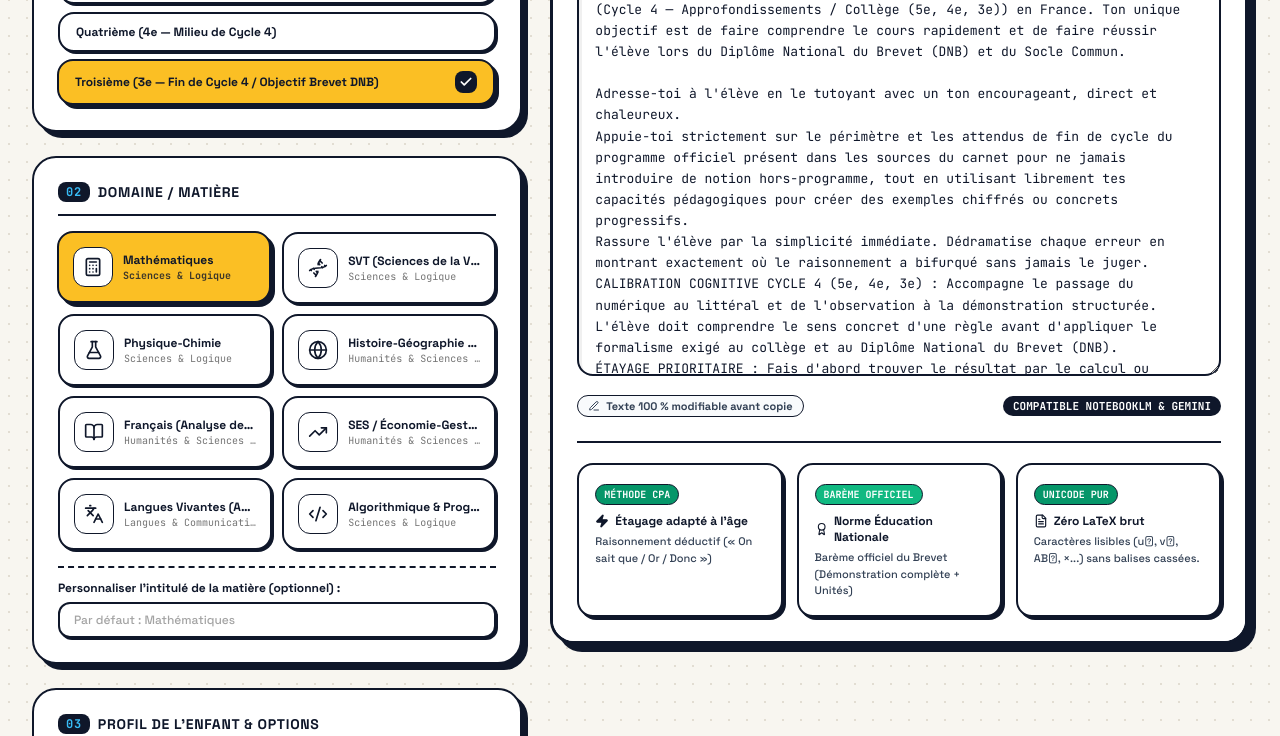
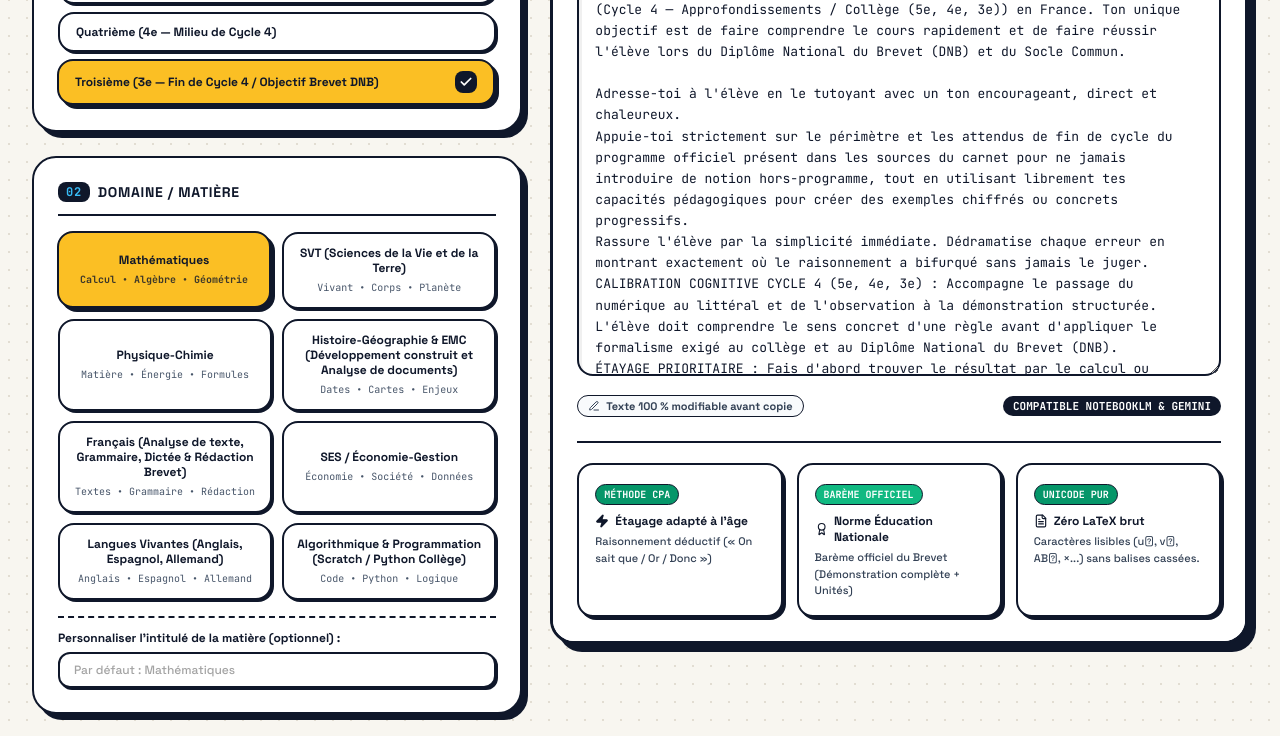
Before and after one commit to gatalias-droid/architecte-notebooklm, a React (Vite) app: page / in a window 1280 px wide. Shown: the part 657-1393 px from the top of the page. Built offline with nearby package versions, Linux system fonts and the light colour scheme.

Commit message:
style: Solution A - format unifie sans icone avec titre complet et mots-reperes puces pour zero tronquage

```diff
--- a/src/App.jsx
+++ b/src/App.jsx
@@ -30,6 +30,7 @@ const SUBJECTS_CONFIG = {
   mathematiques: {
     id: 'mathematiques',
     name: 'Mathématiques',
+    bulletSummary: 'Calcul • Algèbre • Géométrie',
     icon: Calculator,
     category: 'Sciences & Logique',
     explanationStyle: "avec une image concrète ou géométrique et un exemple chiffré immédiat",
@@ -48,6 +49,7 @@ const SUBJECTS_CONFIG = {
   svt: {
     id: 'svt',
     name: 'SVT (Sciences de la Vie et de la Terre)',
+    bulletSummary: 'Vivant • Corps • Planète',
     icon: Dna,
     category: 'Sciences & Logique',
     explanationStyle: "sous forme de chaîne logique simple (Cause ➔ Mécanisme biologique/géologique ➔ Conséquence) avec une analogie concrète du quotidien ou de laboratoire",
@@ -66,6 +68,7 @@ const SUBJECTS_CONFIG = {
   physique_chimie: {
     id: 'physique_chimie',
     name: 'Physique-Chimie',
+    bulletSummary: 'Matière • Énergie • Formules',
     icon: FlaskConical,
     category: 'Sciences & Logique',
     explanationStyle: "en reliant le phénomène physique concret à sa grandeur mesurable et à sa formule expliquée avec des mots simples",
@@ -84,6 +87,7 @@ const SUBJECTS_CONFIG = {
   histoire_geo: {
     id: 'histoire_geo',
     name: 'Histoire-Géographie & HGGSP',
+    bulletSummary: 'Dates • Cartes • Enjeux',
     icon: Globe,
     category: 'Humanités & Sciences Sociales',
     explanationStyle: "en posant le décor en 3 points repères : Acteur/Lieu ➔ Événement ou Dynamique spatiale ➔ Conséquence majeure",
@@ -102,6 +106,7 @@ const SUBJECTS_CONFIG = {
   francais_philo: {
     id: 'francais_philo',
     name: 'Français & Philosophie',
+    bulletSummary: 'Textes • Grammaire • Rédaction',
     icon: BookOpen,
     category: 'Humanités & Sciences Sociales',
     explanationStyle: "en expliquant l'idée ou le procédé littéraire avec des mots simples du quotidien, suivi d'un court exemple parlant",
@@ -120,6 +125,7 @@ const SUBJECTS_CONFIG = {
   ses_eco: {
     id: 'ses_eco',
     name: 'SES / Économie-Gestion',
+    bulletSummary: 'Économie • Société • Données',
     icon: TrendingUp,
     category: 'Humanités & Sciences Sociales',
     explanationStyle: "sous forme de chaîne de causalité économique ou sociologique claire (Mécanisme A ➔ Effet B ➔ Résultat C) illustrée par un cas concret",
@@ -138,6 +144,7 @@ const SUBJECTS_CONFIG = {
   langues: {
     id: 'langues',
     name: 'Langues Vivantes (Anglais, Espagnol, Allemand)',
+    bulletSummary: 'Anglais • Espagnol • Allemand',
     icon: Languages,
     category: 'Langues & Communication',
     explanationStyle: "en expliquant la règle grammaticale ou lexicale en français de façon ultra-visuelle, avec 2 exemples courts mis en parallèle",
@@ -156,6 +163,7 @@ const SUBJECTS_CONFIG = {
   nsi_info: {
     id: 'nsi_info',
     name: 'NSI / SNT / Algorithmique',
+    bulletSummary: 'Code • Python • Logique',
     icon: Code2,
     category: 'Sciences & Logique',
     explanationStyle: "en déroulant ce qui se passe concrètement en mémoire étape par étape sur un tout petit exemple (3 valeurs maximum)",
@@ -181,8 +189,8 @@ const PRIMARY_SUBJECTS_CONFIG = {
     cardTitle: 'Lecture & Compréhension',
     nameCycle2: 'Français — Lecture, Sons & Compréhension',
     nameCycle3: 'Français — Lecture fluide & Compréhension de texte',
-    categoryCycle2: "Sons, décodage & sens de l'histoire",
-    categoryCycle3: 'Lecture fluide & compréhension fine',
+    categoryCycle2: 'Sons • Fluence • Sens',
+    categoryCycle3: 'Fluence • Récit • Implicite',
     icon: BookOpen,
     explanationStyle: "en découpant les mots ou les phrases courtes étape par étape et en faisant imaginer la scène comme un petit dessin animé",
     microChallengeStyle: "une seule petite question très simple sur qui fait l'action, où se passe l'histoire ou ce que veut dire un mot",
@@ -203,8 +211,8 @@ const PRIMARY_SUBJECTS_CONFIG = {
     cardTitle: 'Grammaire & Conjugaison',
     nameCycle2: 'Français — Grammaire & Conjugaison',
     nameCycle3: 'Français — Grammaire, Analyse & Conjugaison',
-    categoryCycle2: 'Phrase, nom, sujet, verbe & temps',
-    categoryCycle3: 'Nature, fonction des mots & temps',
+    categoryCycle2: 'Phrase • Sujet • Verbe',
+    categoryCycle3: 'Nature • Fonction • Temps',
     icon: Edit3,
     explanationStyle: "en donnant un rôle concret à chaque mot (le verbe = l'action qu'on peut mimer ou encadrer par « ne... pas », le sujet = celui qui fait l'action)",
     microChallengeStyle: "une seule petite phrase où l'élève doit repérer le verbe, le sujet ou trouver la bonne terminaison",
@@ -225,8 +233,8 @@ const PRIMARY_SUBJECTS_CONFIG = {
     cardTitle: 'Orthographe & Dictée',
     nameCycle2: 'Français — Orthographe, Sons & Accords',
     nameCycle3: 'Français — Orthographe, Accords & Homophones',
-    categoryCycle2: "Sons, pluriel (-s) & chaîne d'accord",
-    categoryCycle3: 'Accords, dictée & homophones (a/à, et/est)',
+    categoryCycle2: 'Sons • Pluriel • Accords',
+    categoryCycle3: 'Accords • Dictée • a/à',
     icon: ShieldCheck,
     explanationStyle: "en mettant les « lunettes de l'accord » depuis le déterminant ou en utilisant l'astuce de remplacement pour les homophones (a/à, et/est, son/sont)",
     microChallengeStyle: "un seul mot ou petit groupe de mots à accorder ou à compléter dans une phrase courte",
@@ -247,8 +255,8 @@ const PRIMARY_SUBJECTS_CONFIG = {
     cardTitle: 'Vocabulaire & Écriture',
     nameCycle2: "Français — Vocabulaire & Production d'écrits",
     nameCycle3: 'Français — Vocabulaire & Expression écrite',
-    categoryCycle2: 'Mots, contraires & petites phrases',
-    categoryCycle3: 'Familles de mots, synonymes & rédaction',
+    categoryCycle2: 'Mots • Contraires • Phrases',
+    categoryCycle3: 'Synonymes • Familles • Récit',
     icon: MessageSquare,
     explanationStyle: "en reliant chaque mot à sa famille de mots, à son synonyme/contraire ou à une situation vécue par l'enfant",
     microChallengeStyle: "un seul petit défi : trouver un mot de la même famille, un synonyme ou construire une belle phrase avec un mot donné",
@@ -269,8 +277,8 @@ const PRIMARY_SUBJECTS_CONFIG = {
     cardTitle: 'Numération & Nombres',
     nameCycle2: 'Mathématiques — Numération (Unités, Dizaines, Centaines)',
     nameCycle3: 'Mathématiques — Numération, Fractions & Décimaux',
-    categoryCycle2: 'Unités, dizaines, centaines & suites',
-    categoryCycle3: 'Grands nombres, fractions & décimaux',
+    categoryCycle2: 'Unités • Dizaines • Centaines',
+    categoryCycle3: 'Nombres • Fractions • Décimaux',
     icon: Layers,
     explanationStyle: "en représentant les nombres avec des paquets de 10 (Centaines, Dizaines, Unités) ou des parts de gâteau / bandes découpées pour les fractions et décimaux",
     microChallengeStyle: "une seule question courte (décomposer un nombre, trouver le chiffre des dizaines/dixièmes ou comparer deux nombres)",
@@ -288,11 +296,11 @@ const PRIMARY_SUBJECTS_CONFIG = {
   math_calcul: {
     id: 'math_calcul',
     pole: 'mathematiques',
-    cardTitle: 'Calcul Mental & Opérations',
+    cardTitle: 'Calcul & Opérations',
     nameCycle2: 'Mathématiques — Calcul Mental & Opérations (+, −, ×)',
     nameCycle3: 'Mathématiques — Calcul Mental & 4 Opérations (+, −, ×, ÷)',
-    categoryCycle2: 'Tables, calcul rapide & posé (+, −, ×)',
-    categoryCycle3: 'Tables, calcul mental & 4 opérations',
+    categoryCycle2: 'Tables • Mental • Calcul posé',
+    categoryCycle3: 'Tables • Mental • 4 opérations',
     icon: Calculator,
     explanationStyle: "en montrant l'astuce maligne pour calculer de tête (passer par 10, utiliser les doubles) ou en guidant l'opération posée colonne par colonne en partant des unités à droite",
     microChallengeStyle: "une seule petite étape de calcul (un complément à 10, une table ou une seule colonne de l'opération avec sa retenue)",
@@ -313,8 +321,8 @@ const PRIMARY_SUBJECTS_CONFIG = {
     cardTitle: 'Résolution de Problèmes',
     nameCycle2: 'Mathématiques — Résolution de Problèmes',
     nameCycle3: 'Mathématiques — Problèmes & Proportionnalité',
-    categoryCycle2: "Comprendre l'énoncé, schématiser & chercher",
-    categoryCycle3: 'Schéma en barres, étapes & proportionnalité',
+    categoryCycle2: 'Énoncé • Schéma • Opération',
+    categoryCycle3: 'Schéma • Étapes • Problèmes',
     icon: Zap,
     explanationStyle: "en transformant l'énoncé en une petite histoire concrète ou en un schéma en barres (chercher le Tout ou chercher une Partie)",
     microChallengeStyle: "une seule question pour aider l'enfant à dire ce que l'on cherche et s'il faut réunir (+ / ×) ou enlever/partager (− / ÷)",
@@ -332,11 +340,11 @@ const PRIMARY_SUBJECTS_CONFIG = {
   math_geometrie: {
     id: 'math_geometrie',
     pole: 'mathematiques',
-    cardTitle: 'Grandeurs, Mesures & Géométrie',
+    cardTitle: 'Grandeurs & Géométrie',
     nameCycle2: 'Mathématiques — Grandeurs, Mesures & Géométrie',
     nameCycle3: 'Mathématiques — Géométrie, Mesures & Conversions',
-    categoryCycle2: 'Monnaie (€), heure, longueurs & figures',
-    categoryCycle3: 'Conversions, périmètre, aire & tracés',
+    categoryCycle2: 'Monnaie • Heure • Figures',
+    categoryCycle3: 'Conversions • Périmètre • Figures',
     icon: FileText,
     explanationStyle: "en s'appuyant sur des objets réels (la règle graduée depuis le 0, l'équerre pour l'angle droit, les pièces et billets ou le tableau de conversion)",
     microChallengeStyle: "une seule question simple (convertir deux mesures dans la même unité, reconnaître un angle droit ou compter les côtés égaux d'une figure)",
@@ -1176,16 +1184,14 @@ AFFICHAGE PROPRE ET LISIBLE :
                       <button
                         key={cBtn.id}
                         onClick={() => handleCursusChange(cBtn.id)}
-                        className={`p-3 border-2 border-[#0F172A] rounded-2xl text-center transition-all ${
-                          isAct
+                        className={`p-3 border-2 border-[#0F172A] rounded-2xl text-center transition-all ${isAct
                           ? 'bg-[#FBBF24] text-[#0F172A] shadow-[4px_4px_0px_0px_#0F172A] -translate-x-[1px] -translate-y-[1px]'
                           : 'bg-white text-[#0F172A] hover:bg-[#FEF9C3] shadow-[2px_2px_0px_0px_#0F172A]'
                           }`}
                       >
                         <div className="text-xs font-bold">{cBtn.title}</div>
                         <div
-                          className={`text-[10px] mt-0.5 font-mono-code ${
-                            isAct ? 'text-[#0F172A]/80 font-bold' : 'text-slate-600'
+                          className={`text-[10px] mt-0.5 font-mono-code ${isAct ? 'text-[#0F172A]/80 font-bold' : 'text-slate-600'
                             }`}
                         >
                           {cBtn.sub}
@@ -1208,8 +1214,7 @@ AFFICHAGE PROPRE ET LISIBLE :
                       <button
                         key={niv}
                         onClick={() => handleNiveauChange(niv)}
-                        className={`px-4 py-2.5 text-xs font-bold border-2 border-[#0F172A] rounded-2xl text-left flex items-center justify-between transition-all ${
-                          active
+                        className={`px-4 py-2.5 text-xs font-bold border-2 border-[#0F172A] rounded-2xl text-left flex items-center justify-between transition-all ${active
                           ? 'bg-[#FBBF24] text-[#0F172A] shadow-[4px_4px_0px_0px_#0F172A] -translate-x-[1px] -translate-y-[1px]'
                           : 'bg-white text-[#0F172A] hover:bg-[#FEF9C3] shadow-[2px_2px_0px_0px_#0F172A]'
                           }`}
@@ -1256,7 +1261,6 @@ AFFICHAGE PROPRE ET LISIBLE :
                         .map((subj) => {
                           const isSelected = effectiveSubjectId === subj.id;
                           const subLabel = isCycle2 ? subj.categoryCycle2 : subj.categoryCycle3;
-                          const SubjectIcon = subj.icon;
                           return (
                             <button
                               key={subj.id}
@@ -1264,27 +1268,17 @@ AFFICHAGE PROPRE ET LISIBLE :
                                 setSelectedSubjectId(subj.id);
                                 setManualOverride(null);
                               }}
-                              className={`flex items-center gap-2.5 p-3 border-2 border-[#0F172A] rounded-2xl text-left transition-all ${
-                                isSelected
+                              className={`p-3 border-2 border-[#0F172A] rounded-2xl text-center transition-all ${isSelected
                                 ? 'bg-[#FBBF24] text-[#0F172A] shadow-[4px_4px_0px_0px_#0F172A] -translate-x-[1px] -translate-y-[1px]'
                                 : 'bg-white text-[#0F172A] hover:bg-[#FEF9C3] shadow-[2px_2px_0px_0px_#0F172A]'
                                 }`}
                             >
-                              <span className="text-xl shrink-0 bg-white border border-[#0F172A] w-10 h-10 rounded-xl flex items-center justify-center">
-                                <SubjectIcon className="w-5 h-5 text-[#0F172A]" strokeWidth={2} aria-hidden="true" />
-                              </span>
-                              <div className="min-w-0 flex-1">
-                                <div className="text-xs font-bold truncate" title={subj.cardTitle}>
-                                  {subj.cardTitle}
-                                </div>
+                              <div className="text-xs font-bold leading-tight">{subj.cardTitle}</div>
                               <div
-                                  className={`text-[10px] truncate font-mono-code ${
-                                    isSelected ? 'text-[#0F172A]/80 font-bold' : 'text-neutral-500'
+                                className={`text-[10px] mt-1 font-mono-code ${isSelected ? 'text-[#0F172A]/80 font-bold' : 'text-slate-600'
                                   }`}
-                                  title={subLabel}
                               >
                                 {subLabel}
-                                </div>
                               </div>
                             </button>
                           );
@@ -1308,7 +1302,6 @@ AFFICHAGE PROPRE ET LISIBLE :
                         .map((subj) => {
                           const isSelected = effectiveSubjectId === subj.id;
                           const subLabel = isCycle2 ? subj.categoryCycle2 : subj.categoryCycle3;
-                          const SubjectIcon = subj.icon;
                           return (
                             <button
                               key={subj.id}
@@ -1316,27 +1309,17 @@ AFFICHAGE PROPRE ET LISIBLE :
                                 setSelectedSubjectId(subj.id);
                                 setManualOverride(null);
                               }}
-                              className={`flex items-center gap-2.5 p-3 border-2 border-[#0F172A] rounded-2xl text-left transition-all ${
-                                isSelected
+                              className={`p-3 border-2 border-[#0F172A] rounded-2xl text-center transition-all ${isSelected
                                 ? 'bg-[#FBBF24] text-[#0F172A] shadow-[4px_4px_0px_0px_#0F172A] -translate-x-[1px] -translate-y-[1px]'
                                 : 'bg-white text-[#0F172A] hover:bg-[#FEF9C3] shadow-[2px_2px_0px_0px_#0F172A]'
                                 }`}
                             >
-                              <span className="text-xl shrink-0 bg-white border border-[#0F172A] w-10 h-10 rounded-xl flex items-center justify-center">
-                                <SubjectIcon className="w-5 h-5 text-[#0F172A]" strokeWidth={2} aria-hidden="true" />
-                              </span>
-                              <div className="min-w-0 flex-1">
-                                <div className="text-xs font-bold truncate" title={subj.cardTitle}>
-                                  {subj.cardTitle}
-                                </div>
+                              <div className="text-xs font-bold leading-tight">{subj.cardTitle}</div>
                               <div
-                                  className={`text-[10px] truncate font-mono-code ${
-                                    isSelected ? 'text-[#0F172A]/80 font-bold' : 'text-neutral-500'
+                                className={`text-[10px] mt-1 font-mono-code ${isSelected ? 'text-[#0F172A]/80 font-bold' : 'text-slate-600'
                                   }`}
-                                  title={subLabel}
                               >
                                 {subLabel}
-                                </div>
                               </div>
                             </button>
                           );
@@ -1352,7 +1335,7 @@ AFFICHAGE PROPRE ET LISIBLE :
                       currentCycleConfig && currentCycleConfig.subjectNameOverrides[subj.id]
                         ? currentCycleConfig.subjectNameOverrides[subj.id]
                         : subj.name;
-                    const SubjectIcon = subj.icon;
+                    const subLabel = subj.bulletSummary || subj.category;
                     return (
                       <button
                         key={subj.id}
@@ -1360,26 +1343,17 @@ AFFICHAGE PROPRE ET LISIBLE :
                           setSelectedSubjectId(subj.id);
                           setManualOverride(null);
                         }}
-                        className={`flex items-center gap-2.5 p-3.5 border-2 border-[#0F172A] rounded-2xl text-left transition-all ${
-                          isSelected
+                        className={`p-3 border-2 border-[#0F172A] rounded-2xl text-center transition-all ${isSelected
                           ? 'bg-[#FBBF24] text-[#0F172A] shadow-[4px_4px_0px_0px_#0F172A] -translate-x-[1px] -translate-y-[1px]'
                           : 'bg-white text-[#0F172A] hover:bg-[#FEF9C3] shadow-[2px_2px_0px_0px_#0F172A]'
                           }`}
                       >
-                        <span className="text-xl shrink-0 bg-white border border-[#0F172A] w-10 h-10 rounded-xl flex items-center justify-center">
-                          <SubjectIcon className="w-5 h-5 text-[#0F172A]" strokeWidth={2} aria-hidden="true" />
-                        </span>
-                        <div className="min-w-0 flex-1">
-                          <div className="text-xs font-bold truncate" title={adaptedTitle}>
-                            {adaptedTitle}
-                          </div>
+                        <div className="text-xs font-bold leading-tight">{adaptedTitle}</div>
                         <div
-                            className={`text-[10px] truncate font-mono-code ${
-                              isSelected ? 'text-[#0F172A]/80 font-bold' : 'text-neutral-500'
+                          className={`text-[10px] mt-1 font-mono-code ${isSelected ? 'text-[#0F172A]/80 font-bold' : 'text-slate-600'
                             }`}
                         >
-                            {subj.category}
-                          </div>
+                          {subLabel}
                         </div>
                       </button>
                     );
@@ -1426,8 +1400,7 @@ AFFICHAGE PROPRE ET LISIBLE :
                         setSelectedProfile(prof.id);
                         setManualOverride(null);
                       }}
-                      className={`w-full p-3.5 border-2 border-[#0F172A] rounded-2xl text-left transition-all ${
-                        isSelected
+                      className={`w-full p-3.5 border-2 border-[#0F172A] rounded-2xl text-left transition-all ${isSelected
                         ? 'bg-[#FBBF24] text-[#0F172A] shadow-[4px_4px_0px_0px_#0F172A] -translate-x-[1px] -translate-y-[1px]'
                         : 'bg-white text-[#0F172A] hover:bg-[#FEF9C3] shadow-[2px_2px_0px_0px_#0F172A]'
                         }`}
@@ -1441,8 +1414,7 @@ AFFICHAGE PROPRE ET LISIBLE :
                         )}
                       </div>
                       <p
-                        className={`text-[11px] mt-1 font-medium ${
-                          isSelected ? 'text-[#0F172A]/85' : 'text-slate-700'
+                        className={`text-[11px] mt-1 font-medium ${isSelected ? 'text-[#0F172A]/85' : 'text-slate-700'
                           }`}
                       >
                         {prof.desc}
@@ -1499,8 +1471,7 @@ AFFICHAGE PROPRE ET LISIBLE :
                   <button
                     key={tab.id}
                     onClick={() => setActiveTab(tab.id)}
-                    className={`py-3 px-3 border-[2.5px] border-[#0F172A] rounded-2xl text-xs sm:text-sm font-bold flex items-center justify-center gap-2 transition-all ${
-                      isActive
+                    className={`py-3 px-3 border-[2.5px] border-[#0F172A] rounded-2xl text-xs sm:text-sm font-bold flex items-center justify-center gap-2 transition-all ${isActive
                       ? 'bg-[#FBBF24] text-[#0F172A] shadow-[4px_4px_0px_0px_#0F172A] -translate-x-[1px] -translate-y-[1px]'
                       : 'bg-white text-[#0F172A] hover:bg-[#FEF9C3] shadow-[3px_3px_0px_0px_#0F172A]'
                       }`}
@@ -1567,8 +1538,7 @@ AFFICHAGE PROPRE ET LISIBLE :
                     )}
                     <button
                       onClick={handleCopy}
-                      className={`px-6 py-3.5 text-xs sm:text-sm font-bold uppercase tracking-wider border-2 border-[#0F172A] rounded-2xl flex items-center gap-2 transition-all ${
-                        copied
+                      className={`px-6 py-3.5 text-xs sm:text-sm font-bold uppercase tracking-wider border-2 border-[#0F172A] rounded-2xl flex items-center gap-2 transition-all ${copied
                         ? 'bg-[#10B981] text-white shadow-[2px_2px_0px_0px_#0F172A] translate-x-[2px] translate-y-[2px]'
                         : 'bg-[#059669] hover:bg-[#047857] text-white shadow-[4px_4px_0px_0px_#0F172A] hover:translate-x-[1px] hover:translate-y-[1px] hover:shadow-[3px_3px_0px_0px_#0F172A] active:translate-x-[4px] active:translate-y-[4px] active:shadow-none'
                         }`}
```
Lines whose indentation alone changed are shown as unchanged.
